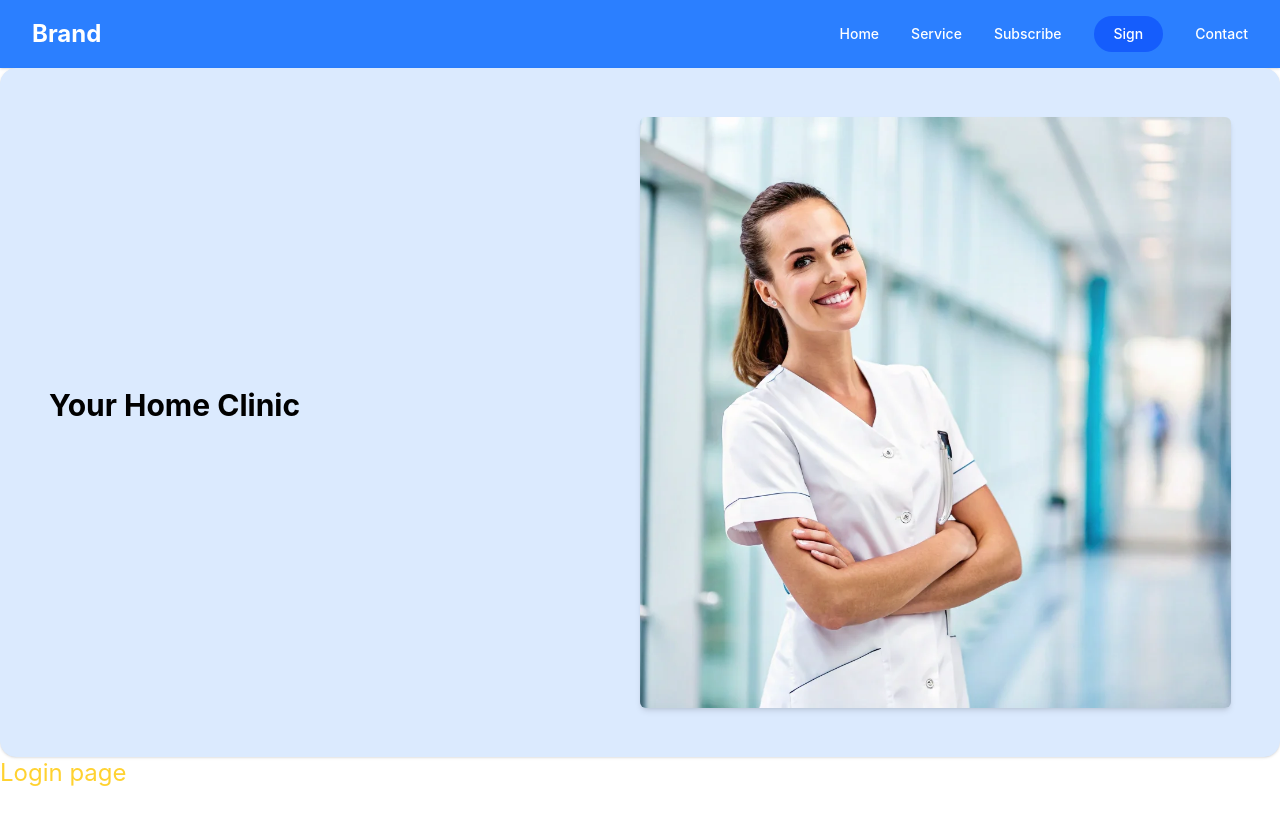
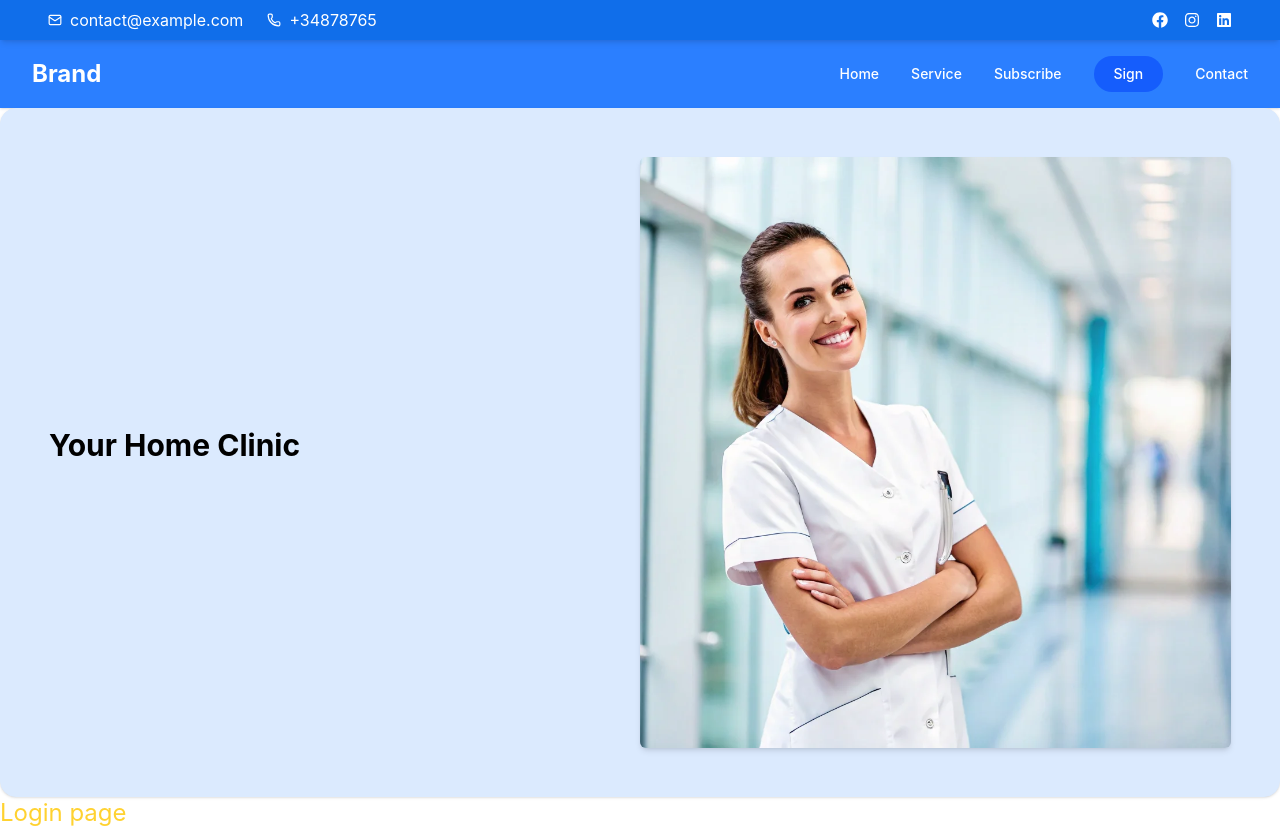
Before and after one commit to arafat-fullstackdev/Doctor-Home, a React (Vite) app: page / in a window 1280 px wide. Before the commit the page ends 800 px from the top, so only its background shows below. Built offline with nearby package versions, Linux system fonts and the light colour scheme.

Commit message:
Add Top Nav

```diff
--- a/package.json
+++ b/package.json
@@ -14,6 +14,7 @@
     "lucide-react": "^1.14.0",
     "react": "^19.2.5",
     "react-dom": "^19.2.5",
+    "react-icons": "^5.6.0",
     "tailwindcss": "^4.2.4"
   },
   "devDependencies": {
--- a/src/App.tsx
+++ b/src/App.tsx
@@ -1,3 +1,4 @@
+import MainNav from "./Nav/MainNav"
 import { Nav } from "./Nav/Nav"
 import { Home } from "./Pages/Home/Home"
 import { Login } from "./Pages/Login/Login"
@@ -6,6 +7,7 @@ function App() {
 
   return (
     <>
+    <MainNav/>
     <Nav/>
      <Home/>
      <Login/>
--- /dev/null
+++ b/src/Nav/MainNav.tsx
@@ -0,0 +1,12 @@
+import React from 'react'
+import TopNav from './TopNav'
+
+const MainNav:React.FC = () => {
+  return (
+    <header className='header className="w-full sticky top-0 z-50 shadow-md'>
+     <TopNav/>
+    </header>
+  )
+}
+
+export default MainNav;
--- /dev/null
+++ b/src/Nav/TopNav.tsx
@@ -0,0 +1,29 @@
+import { Mail, Phone } from 'lucide-react';
+import { FaFacebook, FaInstagram, FaLinkedin } from "react-icons/fa"; // 'fa' folder
+const TopNav:React.FC = () => {
+
+
+  return (
+    <div className='bg-[#106eea] md:px-12 text-white px-2 py-2  flex items-center justify-between'>
+        <div className='flex items-center gap-6'>
+          <a href="mailto:contact@example.com" className="flex items-center gap-2 hover:underline">
+          <Mail size={14} /> contact@example.com
+        </a>
+        <span className='hidden sm:flex items-center gap-2'>
+          <Phone size={14}/> +34878765
+        </span>
+
+        </div>
+
+        <div className='flex items-center gap-4'>
+           <a href="#" className='hover:opacity-80'><FaFacebook size={16}/></a>
+           <a href="#" className='hover:opacity-80'><FaInstagram size={16}/></a>
+           <a href="#" className='hover:opacity-80'><FaLinkedin size={16}/></a>
+        </div>
+
+    </div>
+
+  )
+}
+
+export default TopNav
```
Also changed, not shown: 1 other file (tests, documents, lock files or other folders).
